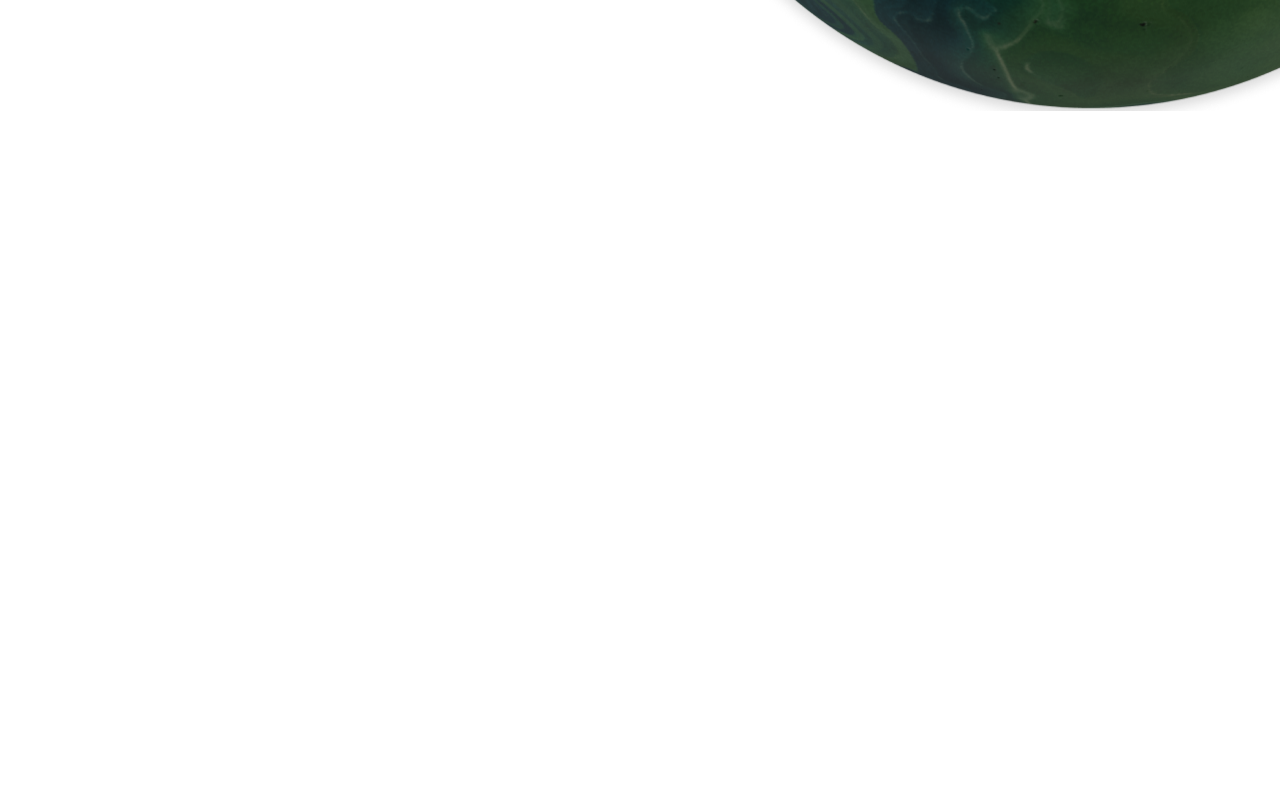
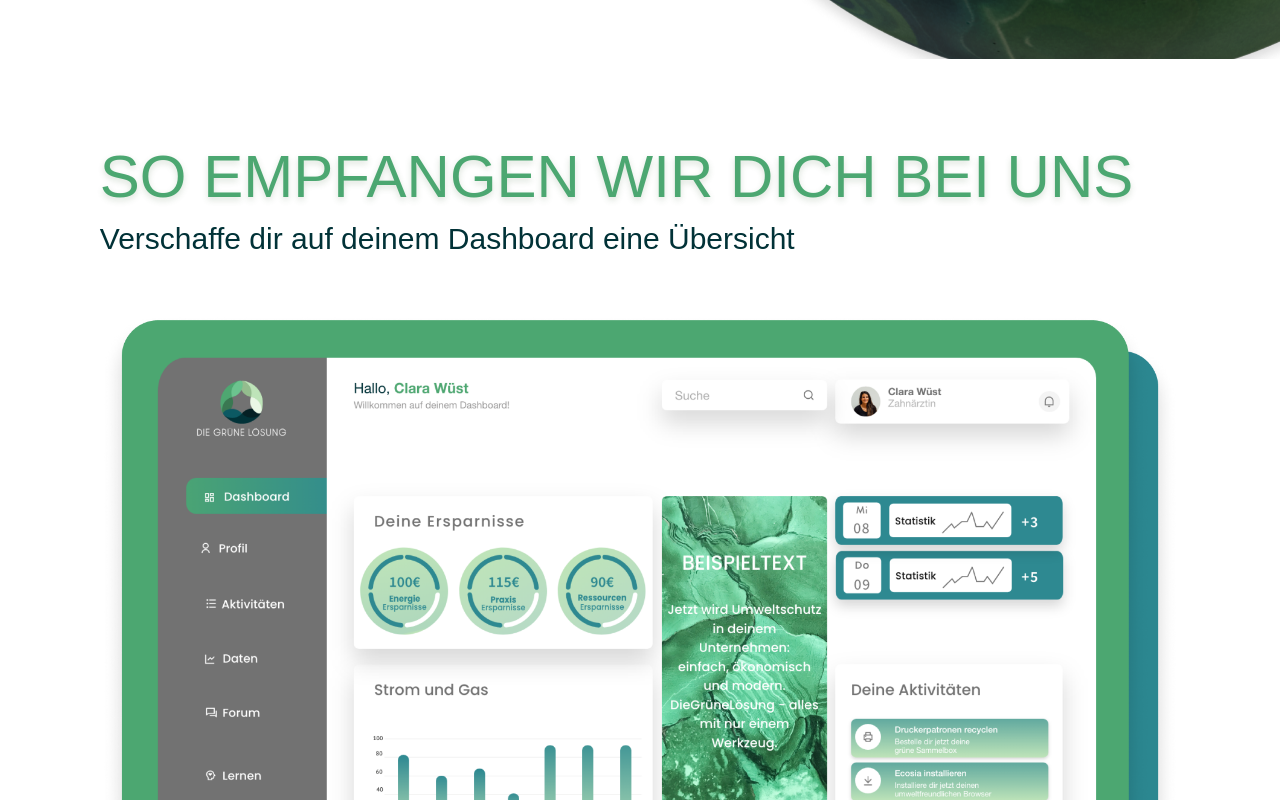
Before and after one commit to DevFariz/DGL, a React (Create React App) app: page / in a window 1280 px wide. Shown: the part 1100-1900 px from the top of the page. Before the commit the page ends 1291 px from the top, so only its background shows below. Built offline with nearby package versions, Linux system fonts and the light colour scheme.

Commit message:
feat: add work with us

```diff
--- a/src/components/intro/Intro.scss
+++ b/src/components/intro/Intro.scss
@@ -2,7 +2,7 @@
 @import "../../styles/style.scss";
 
 .intro{
-  padding: 16% 0;
+  padding: 14% 0;
   background: url('../../resources/img/intro-bg.png') no-repeat;
   background-position: right;
   margin-bottom: 80px;
--- /dev/null
+++ b/src/components/work-with-us/WorkWithUs.js
@@ -0,0 +1,18 @@
+import './WorkWithUs.scss';
+import workWithUs from "../../resources/img/work-with-us.png";
+
+const WorkWithUs = () => {
+  return (
+    <section className='work-with-us'>
+      <div className="container">
+        <h2 className="title work-with-us__title">so empfangen wir dich bei uns</h2>
+        <p className="work-with-us__text">Verschaffe dir auf deinem Dashboard eine Übersicht</p>
+        <div className="work-with-us-container">
+          <img src={workWithUs} alt="work with us" />
+        </div>
+      </div>
+    </section>
+  )
+}
+
+export default WorkWithUs
--- /dev/null
+++ b/src/components/work-with-us/WorkWithUs.scss
@@ -0,0 +1,15 @@
+@import "../../styles/mixin.scss";
+@import "../../styles/style.scss";
+
+.work-with-us{
+
+  margin-bottom: 300px;
+
+  &__text{
+    font-weight: 500;
+    font-size: 30px;
+    line-height: 49px;
+    color: #013237;
+    margin-bottom: 50px;
+  }
+}
--- a/src/pages/HomePage.js
+++ b/src/pages/HomePage.js
@@ -1,6 +1,7 @@
 import React from 'react';
 import HeaderHome from '../components/headerHome/HeaderHome';
 import Intro from '../components/intro/Intro';
+import WorkWithUs from '../components/work-with-us/WorkWithUs';
 
 const HomePage = () => {
   return (
@@ -8,6 +9,7 @@ const HomePage = () => {
       <HeaderHome />
       <main className="main">
         <Intro />
+        <WorkWithUs />
       </main>
     </>
   )
```
Also changed, not shown: src/resources/img/work-with-us.png (added).
